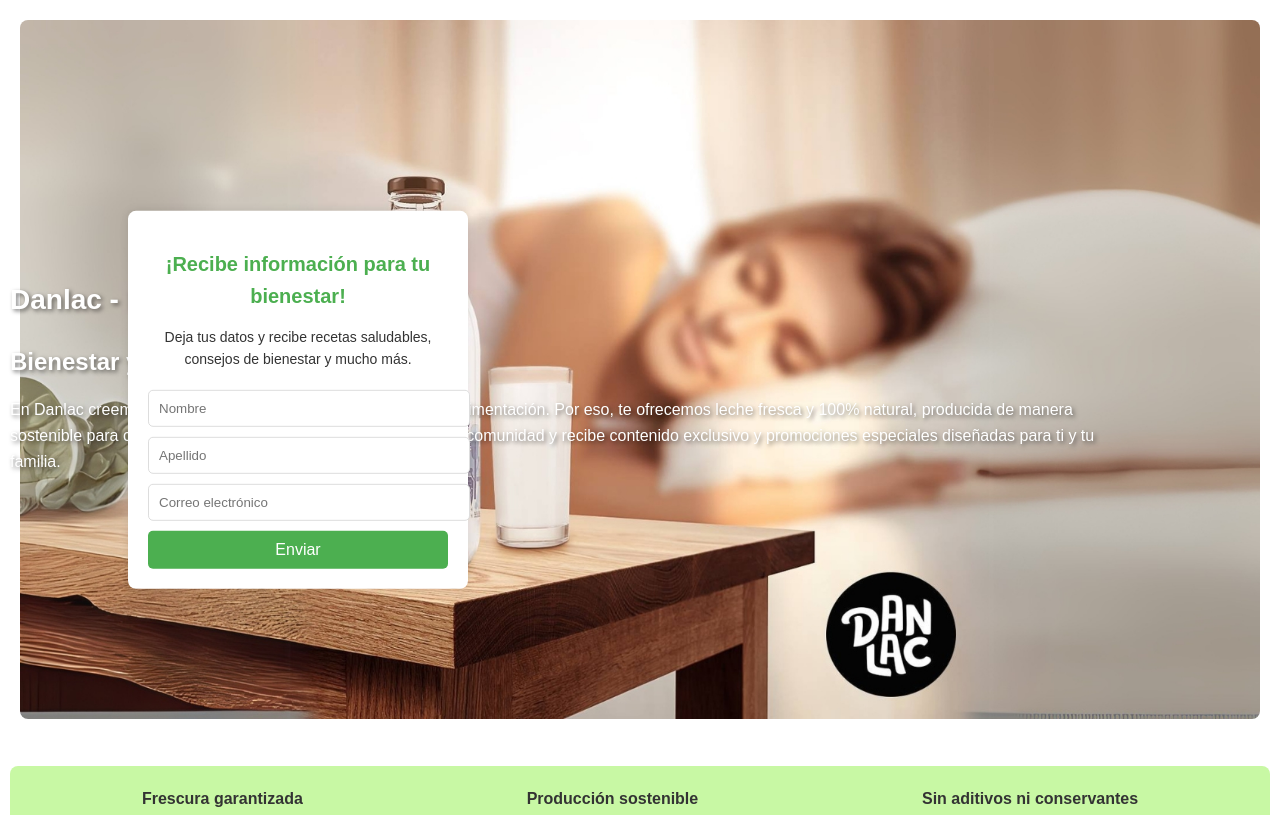
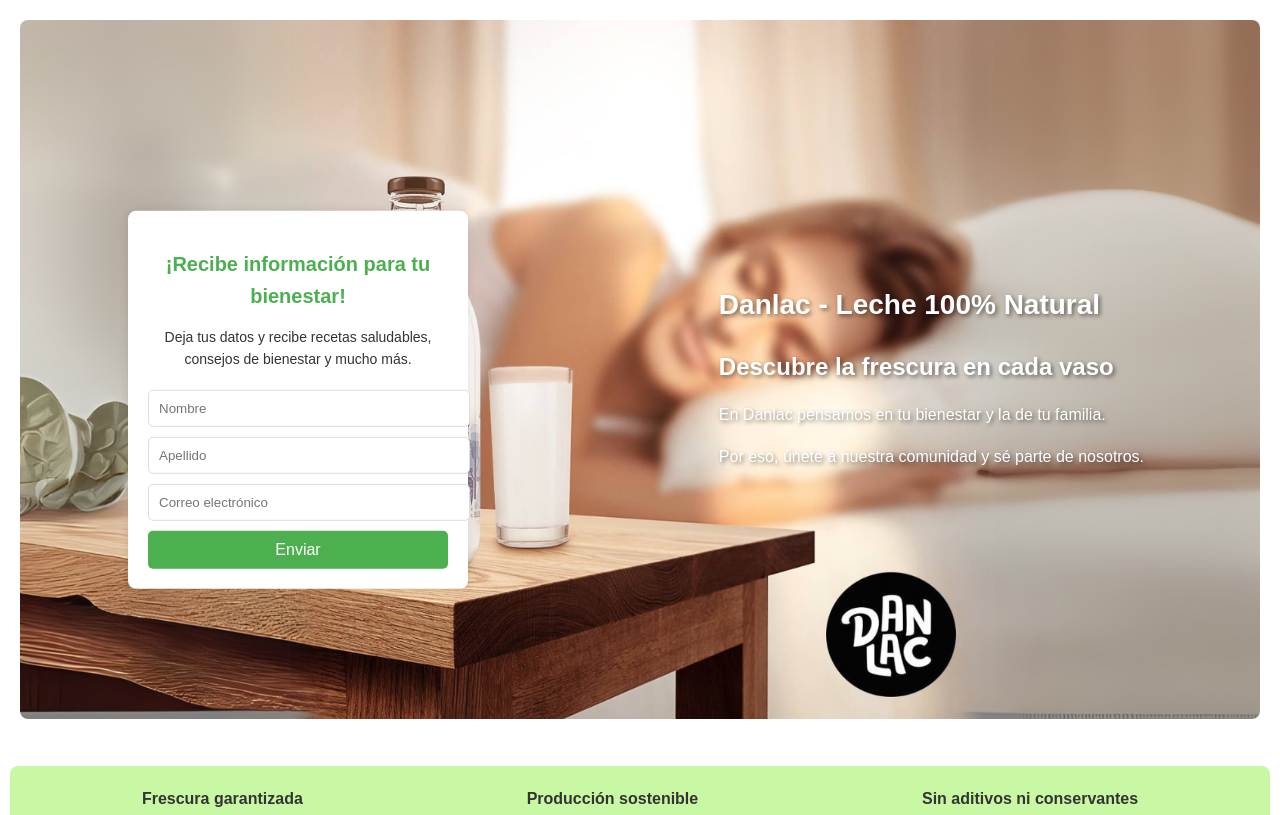
Before and after one commit to XTaeolus/landing-page-danlac, a plain HTML site: page index.html in a window 1280 px wide. Shown: the top 815 px of the page. Drawn offline with Linux system fonts and the light colour scheme.

Commit message:
Update index.html

```diff
--- a/index.html
+++ b/index.html
@@ -10,8 +10,9 @@
     <section class="banner">
         <div class="banner-text">
             <h1>Danlac - Leche 100% Natural</h1>
-            <h2>Bienestar y frescura para ti y tu familia</h2>
-            <p>En Danlac creemos que el bienestar comienza con una buena alimentación. Por eso, te ofrecemos leche fresca y 100% natural, producida de manera sostenible para cuidar tu salud y la del planeta. Únete a nuestra comunidad y recibe contenido exclusivo y promociones especiales diseñadas para ti y tu familia.</p>
+            <h2>Descubre la frescura en cada vaso</h2>
+            <p>En Danlac pensamos en tu bienestar y la de tu familia.</p>
+            <p>Por eso, únete a nuestra comunidad y sé parte de nosotros.</p>
         </div>
         <div class="banner-image">
             <img src="images/banner1.jpg" alt="Imagen de Leche Danlac" class="banner-img">
```
